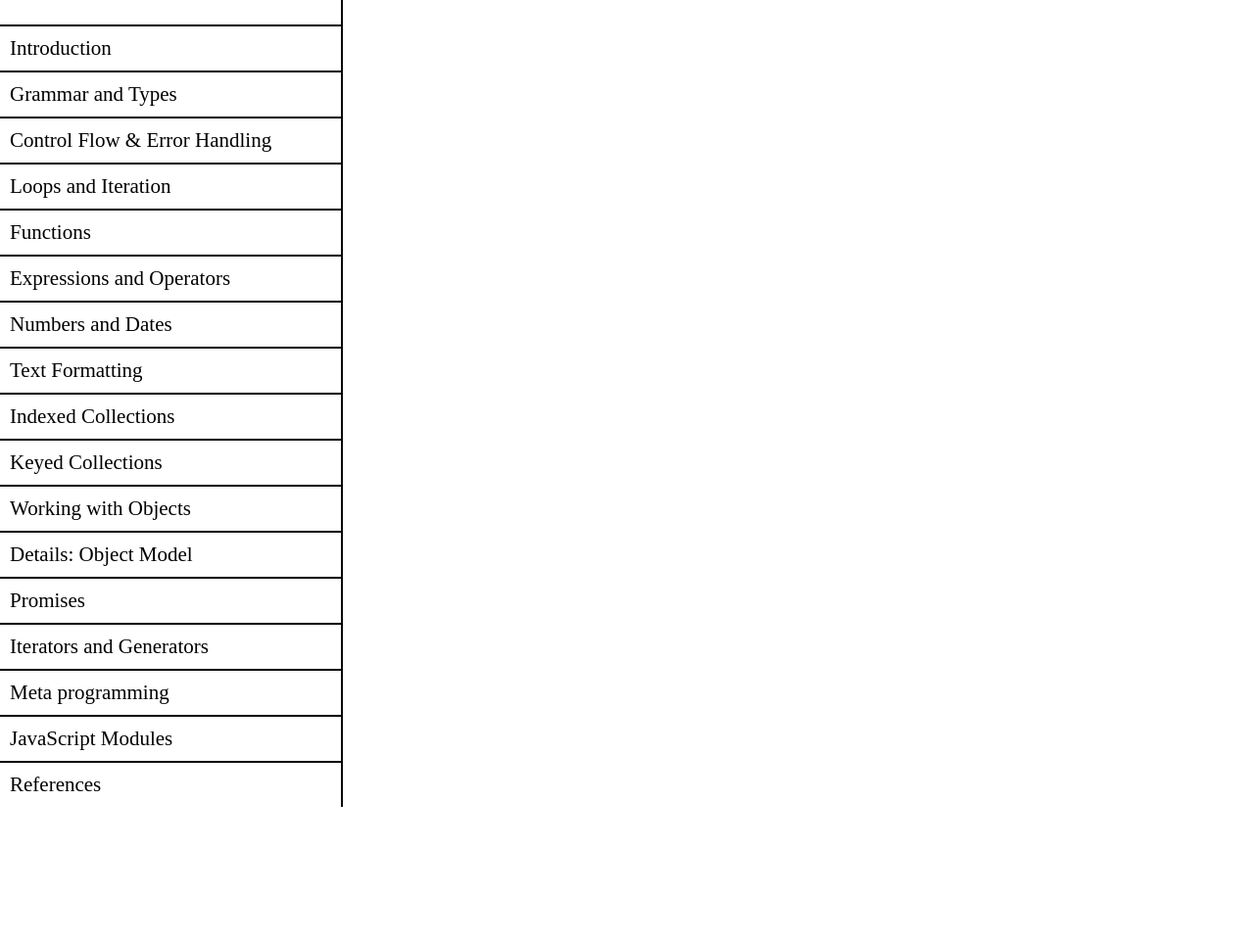
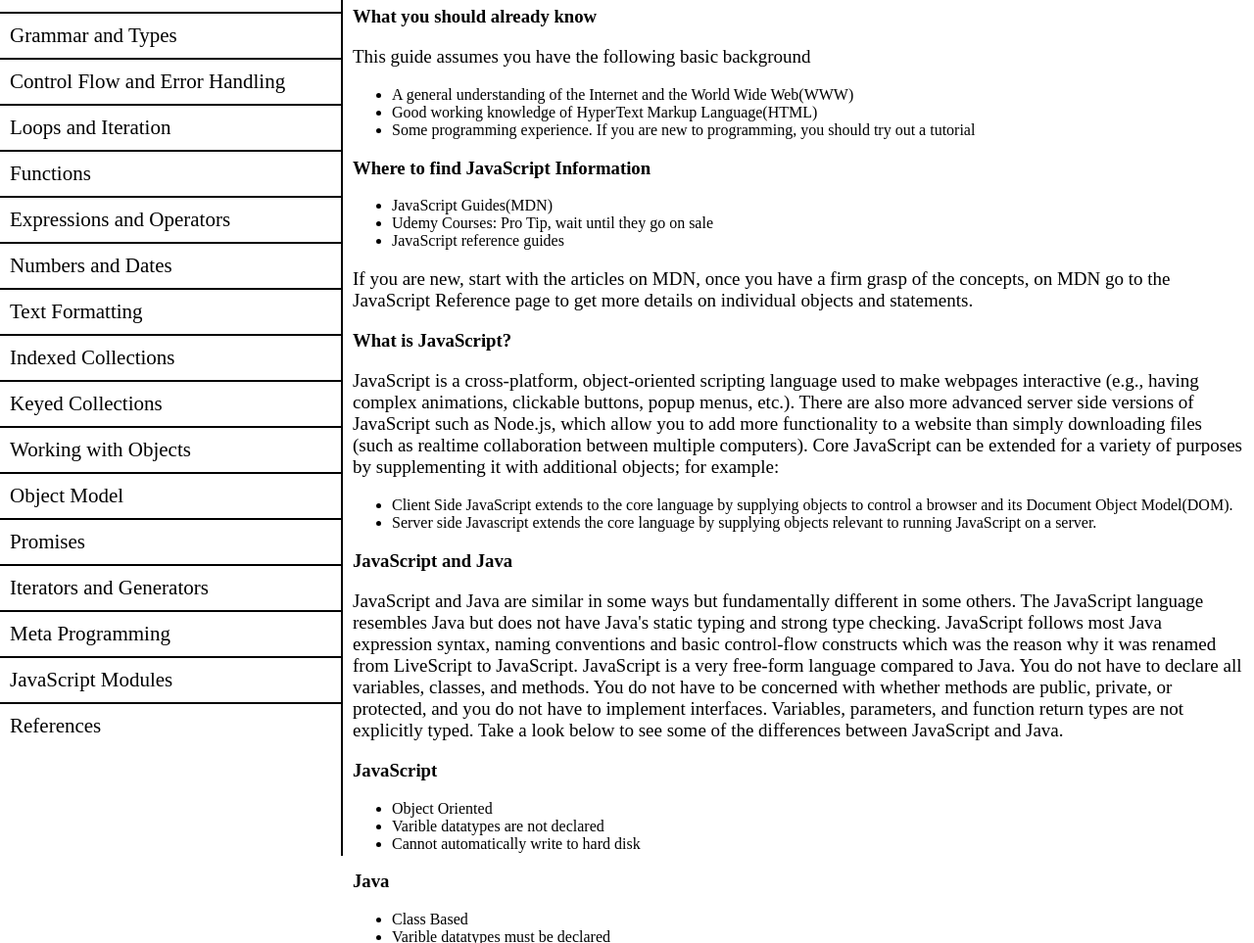
Before and after one commit to michaeldilulo/Technical-Documentation-Page, a plain HTML site: page index.html in a window 1280 px wide. Shown: the part 102-1065 px from the top of the page at 98% size. Before the commit the page ends 800 px from the top, so only its background shows below. Drawn offline with Linux system fonts and the light colour scheme.

Commit message:
Introduction Section, Mobile Responsive

```diff
--- a/index.html
+++ b/index.html
@@ -15,35 +15,136 @@
         <nav id="navbar">
             <!-- Side navigation -->
             <div class="sidenav" id="techDocPageLinks">
-                <h2 class="tecDoc-sidebar-header">JS Documentation</h2>
-                <a href="#techDocIntroduction" class="nav-link">Introduction</a>
-                <a href="#techDocGrammar" class="nav-link">Grammar and Types</a>
-                <a href="#techDocControl" class="nav-link">Control Flow & Error Handling</a>
-                <a href="#techDocLoops" class="nav-link">Loops and Iteration</a>
-                <a href="#techDocFunctions" class="nav-link">Functions</a>
-                <a href="#techDocExpressions" class="nav-link">Expressions and Operators</a>
-                <a href="#techDocNumbers" class="nav-link">Numbers and Dates</a>
-                <a href="#techDocFormatting" class="nav-link">Text Formatting</a>
-                <a href="#techDocIndexed" class="nav-link">Indexed Collections</a>
-                <a href="#techDocKeyed" class="nav-link">Keyed Collections</a>
-                <a href="#techDocObjects" class="nav-link">Working with Objects</a>
-                <a href="#techDocModel" class="nav-link">Details: Object Model</a>
-                <a href="#techDocPromises" class="nav-link">Promises</a>
-                <a href="#techDocIterators" class="nav-link">Iterators and Generators</a>
-                <a href="#techDocMeta" class="nav-link">Meta programming</a>
-                <a href="#techDocModules" class="nav-link">JavaScript Modules</a>
-                <a href="#techDocReferences" class="nav-link techDoc-sidebar-reference">References</a>
+                <header class="tecDoc-sidebar-header" id="JS_Documentation">JS Documentation</header>
+                <a href="#Introduction" class="nav-link">Introduction</a>
+                <a href="#Grammar_and_Types" class="nav-link">Grammar and Types</a>
+                <a href="#Control_Flow_and_Error_Handling" class="nav-link">Control Flow and Error Handling</a>
+                <a href="#Loops_and_Iteration" class="nav-link">Loops and Iteration</a>
+                <a href="#Functions" class="nav-link">Functions</a>
+                <a href="#Expressions_and_Operators" class="nav-link">Expressions and Operators</a>
+                <a href="#Numbers_and_Dates" class="nav-link">Numbers and Dates</a>
+                <a href="#Text_Formatting" class="nav-link">Text Formatting</a>
+                <a href="#Indexed_Collections" class="nav-link">Indexed Collections</a>
+                <a href="#Keyed_Collections" class="nav-link">Keyed Collections</a>
+                <a href="#Working_with_Objects" class="nav-link">Working with Objects</a>
+                <a href="#Object_Model" class="nav-link">Object Model</a>
+                <a href="#Promises" class="nav-link">Promises</a>
+                <a href="#Iterators_and_Generators" class="nav-link">Iterators and Generators</a>
+                <a href="#Meta_Programming" class="nav-link">Meta Programming</a>
+                <a href="#JavaScript_Modules" class="nav-link">JavaScript Modules</a>
+                <a href="#References" class="nav-link techDoc-sidebar-reference">References</a>
             </div>
         </nav>
     </header>
 
     <main id="main-doc">
-        <!-- Page content -->
-        <div class="main">
-            <!-- ... -->
+        <div>
+            <section class="main main-section" id="Introduction">
+                <h1 id="Introduction">Introduction</h1>
+                <p>This chapter introduces JavaScript and discusses some of its fundamental concepts</p>
+                <div>
+                    <h3>What you should already know</h3>
+                    <p>This guide assumes you have the following basic background</p>
+                    <ul>
+                        <li>A general understanding of the Internet and the World Wide Web(WWW)</li>
+                        <li>Good working knowledge of HyperText Markup Language(HTML)</li>
+                        <li>Some programming experience. If you are new to programming, you should try out a tutorial
+                        </li>
+                    </ul>
+                </div>
+                <div>
+                    <h3>Where to find JavaScript Information</h3>
+                    <ul>
+                        <li>JavaScript Guides(MDN)</li>
+                        <li>Udemy Courses: Pro Tip, wait until they go on sale</li>
+                        <li>JavaScript reference guides</li>
+                    </ul>
+                    <p>If you are new, start with the articles on MDN, once you have a firm grasp of the concepts,
+                        on MDN go to the JavaScript Reference page to get more details on individual objects and
+                        statements.
+                    </p>
+                </div>
+                <div>
+                    <h3>What is JavaScript?</h3>
+                    <p>JavaScript is a cross-platform, object-oriented scripting language used to make webpages
+                        interactive (e.g., having
+                        complex animations, clickable buttons, popup menus, etc.). There are also more advanced server
+                        side versions of
+                        JavaScript such as Node.js, which allow you to add more functionality to a website than simply
+                        downloading files (such
+                        as realtime collaboration between multiple computers).
+                        Core JavaScript can be extended for a
+                        variety of purposes by
+                        supplementing it with additional objects; for example:
+                    </p>
+                    <ul>
+                        <li>Client Side JavaScript extends to the core language by supplying objects to control a
+                            browser and its
+                            Document Object Model(DOM).
+                        </li>
+                        <li>
+                            Server side Javascript extends the core language by supplying objects relevant to running
+                            JavaScript on a server.
+                        </li>
+                    </ul>
+                </div>
+                <div>
+                    <h3>JavaScript and Java</h3>
+                    <p>JavaScript and Java are similar in some ways but fundamentally different in some others. The
+                        JavaScript language
+                        resembles Java but does not have Java's static typing and strong type checking. JavaScript
+                        follows most Java expression
+                        syntax, naming conventions and basic control-flow constructs which was the reason why it was
+                        renamed from LiveScript to
+                        JavaScript.
+
+                        JavaScript is a very free-form language compared to Java. You do not have to declare all
+                        variables, classes, and
+                        methods. You do not have to be concerned with whether methods are public, private, or protected,
+                        and you do not have to
+                        implement interfaces. Variables, parameters, and function return types are not explicitly typed.
+                        Take a look
+                        below to see some
+                        of the differences between JavaScript and Java.</p>
+                    <h3>JavaScript</h3>
+                    <ul>
+                        <li>Object Oriented</li>
+                        <li>Varible datatypes are not declared</li>
+                        <li>Cannot automatically write to hard disk</li>
+                    </ul>
+                    <h3>Java</h3>
+                    <ul>
+                        <li>Class Based</li>
+                        <li>Varible datatypes must be declared</li>
+                        <li>Can automatically write to hard disk</li>
+                    </ul>
+                </div>
+                <div>
+                    <h3>Getting Started with JavaScript</h3>
+                    <h4>Hello World</h4>
+                    <code>
+                        (function(){<br>
+                        "use strict";<br>
+                        /* Start of your code */ <br>
+                        function greetMe(yourName) { <br>
+                        alert('Hello ' + yourName); <br>
+                        } <br>
+
+                        greetMe('World'); <br>
+                        /* End of your code */ <br>
+                        })(); <br>
+                    </code>
+                    <p>Press CTRL + ENTER to watch it run in your browser</p>
+                </div>
+            </section>
+            <section class="main">
+                <div>
+                    <h1 id="References">References</h1>
+                    <p>See the Full Documentation on <a href="https://www.developer.mozilla.org" target="_blank">MDN</a>
+                    </p>
+                </div>
+            </section>
         </div>
-
-
     </main>
 
     <footer>
--- a/styles.css
+++ b/styles.css
@@ -8,10 +8,13 @@ body {
     padding: 0;
 }
 
+p {
+  font-size: 19px;
+}
 
 @media(min-width: 401px) {
 /* Sidebar */
-.sidenav {
+.sidenav  {
   height: auto; /* Full-height: remove this if you want "auto" height */
   width: 350px; /* Set the width of the sidebar */
   position: fixed; /* Fixed Sidebar (stay in place on scroll) */
@@ -67,6 +70,10 @@ a.techDoc-sidebar-reference {
     border-bottom: none;
 }
 
+a.nav-link.techDoc-sidebar-reference {
+  padding-bottom: 120px;
+}
+
 }
 
 
@@ -79,7 +86,7 @@ a.techDoc-sidebar-reference {
   height: 40%; /* Full-height: remove this if you want "auto" height */
   width: 100%; /* Set the width of the sidebar */
   position: fixed; /* Fixed Sidebar (stay in place on scroll) */
-  z-index: 1; /* Stay on top */
+   z-index: 1; /* Stay on top */
   top: 0; /* Stay at the top */
   left: 0;
   background-color: #fff; /* White */
@@ -101,7 +108,7 @@ a.nav-link:nth-child(1) {
 }
 
 .main {
-  margin-left: 350px; /* Same as the width of the sidebar */
+   margin-left: 350px; /* Same as the width of the sidebar */
   padding: 0px 10px;
 }
 
@@ -124,4 +131,13 @@ h2.tecDoc-sidebar-header {
 #techDocPageLinks.sidenav {
     border-bottom: 4px solid black;
 }
+
+#main-doc {
+  margin-top: 440px;
+  margin-left: -340px;
 }
+
+p {
+  margin-bottom: 0;
+}
+}
```
